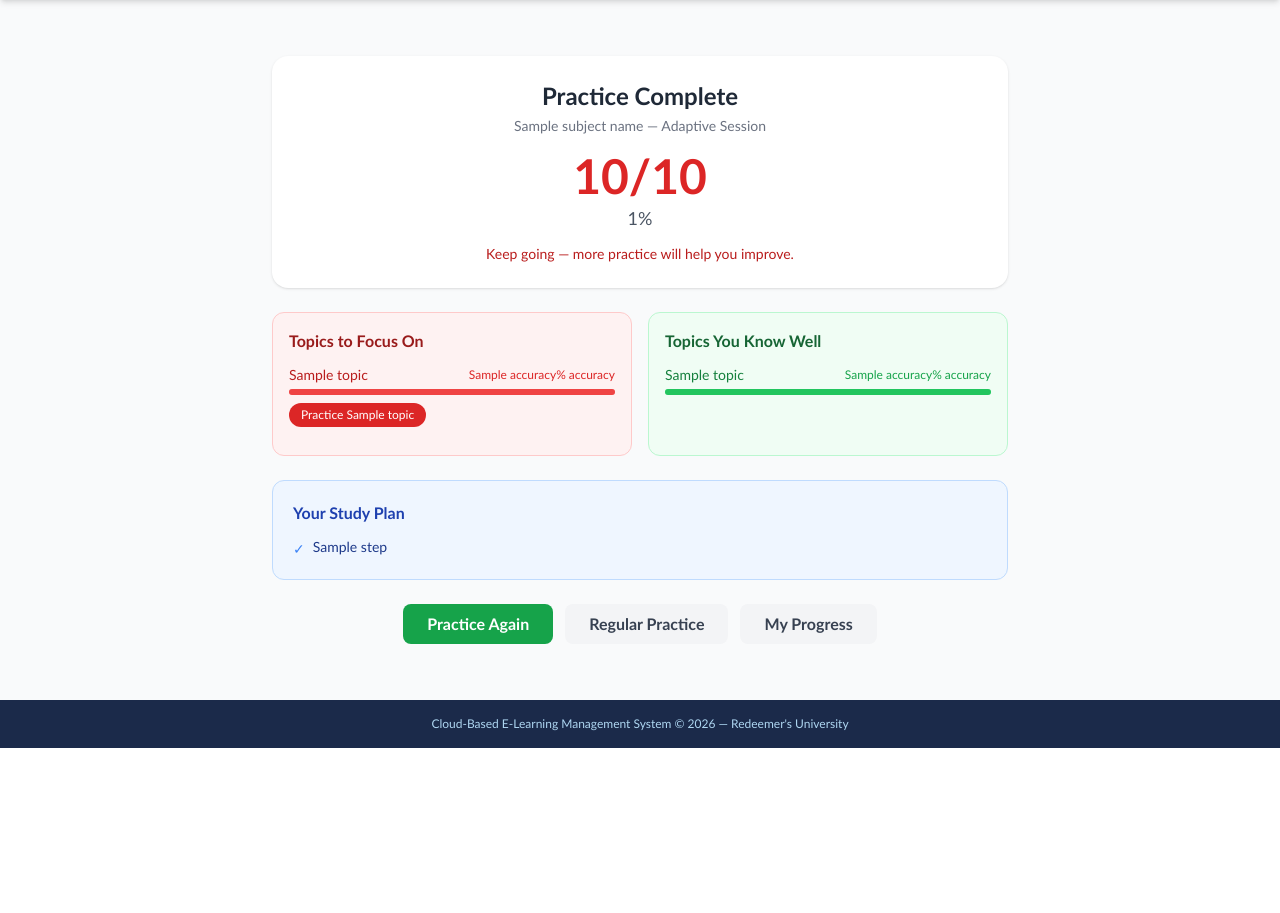
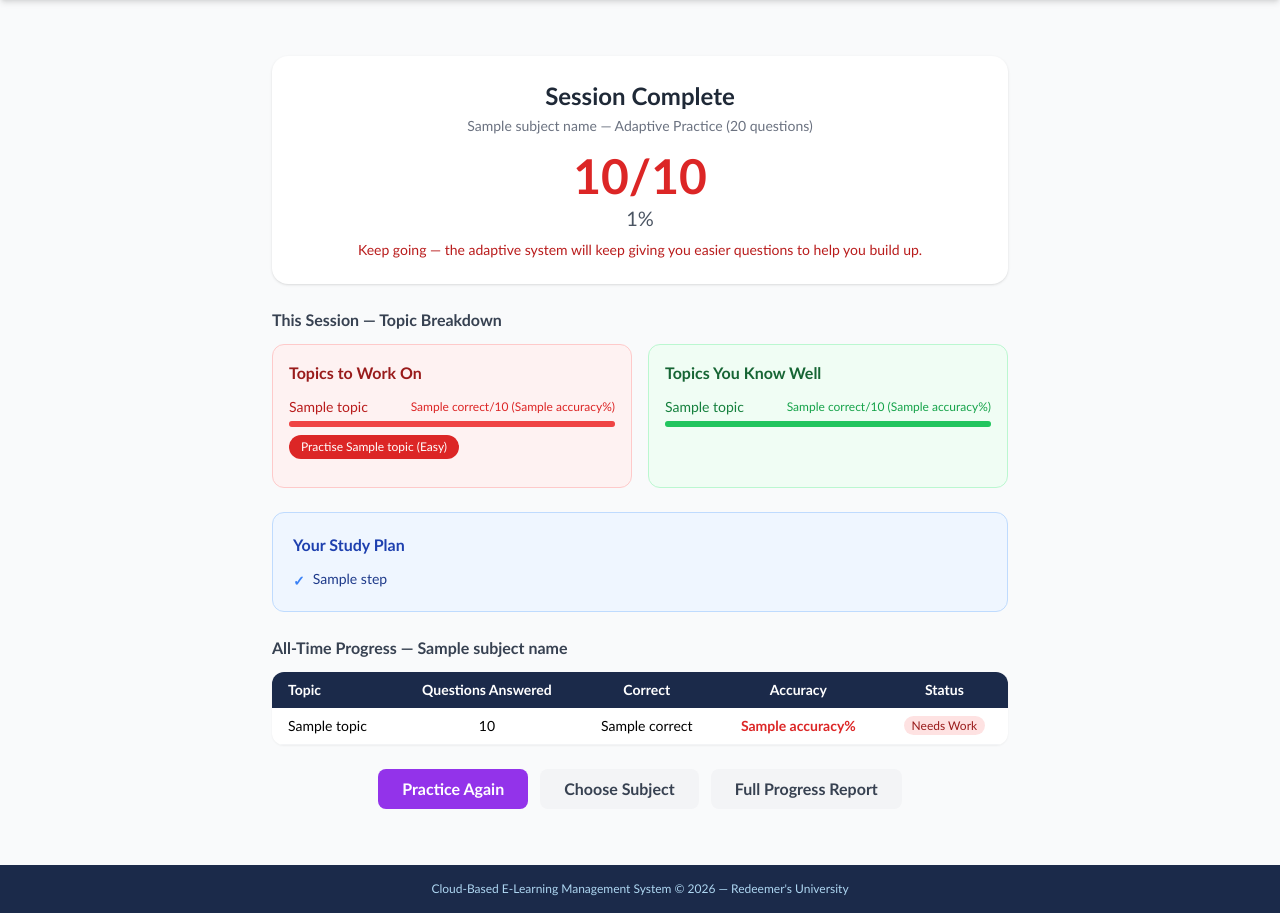
Before and after one commit to eriomo/educloud-elearn, a Django app: template templates/assessments/adaptive_result.html in a window 1280 px wide. Shown: the part 64-977 px from the top of the page. Before the commit the page ends 812 px from the top, so only its background shows below. Run offline with Django 4.2, Linux system fonts and the light colour scheme; the template is opened without the code that fills it: most values are stand-ins (such as "Sample title", 1, 10 or a date in 2020); some libraries are stand-ins or nearby versions.

Commit message:
Update adaptive_result.html for session completion display

```diff
--- a/templates/assessments/adaptive_result.html
+++ b/templates/assessments/adaptive_result.html
@@ -5,38 +5,45 @@
 
   <!-- Score banner -->
   <div class="bg-white rounded-2xl shadow p-6 mb-6 text-center">
-    <h1 class="text-2xl font-bold text-gray-800 mb-1">Practice Complete</h1>
-    <p class="text-gray-500 text-sm mb-4">{{ subject_name }} — Adaptive Session</p>
-    <div class="text-5xl font-bold {% if percentage >= 70 %}text-green-600{% elif percentage >= 40 %}text-yellow-600{% else %}text-red-600{% endif %} mb-1">
+    <h1 class="text-2xl font-bold text-gray-800 mb-1">Session Complete</h1>
+    <p class="text-gray-500 text-sm mb-4">{{ subject_name }} — Adaptive Practice (20 questions)</p>
+    <div class="text-5xl font-bold mb-1
+      {% if percentage >= 70 %}text-green-600
+      {% elif percentage >= 40 %}text-yellow-600
+      {% else %}text-red-600{% endif %}">
       {{ score }}/{{ total }}
     </div>
-    <div class="text-lg text-gray-600">{{ percentage }}%</div>
-    <div class="mt-3 text-sm {% if percentage >= 70 %}text-green-700{% elif percentage >= 40 %}text-yellow-700{% else %}text-red-700{% endif %}">
-      {% if percentage >= 70 %}Excellent work — you are performing above the pass mark.
-      {% elif percentage >= 40 %}Good effort — keep practising to build confidence.
-      {% else %}Keep going — more practice will help you improve.{% endif %}
+    <div class="text-xl text-gray-600 mb-2">{{ percentage }}%</div>
+    <div class="text-sm
+      {% if percentage >= 70 %}text-green-700
+      {% elif percentage >= 40 %}text-yellow-700
+      {% else %}text-red-700{% endif %}">
+      {% if percentage >= 70 %}Excellent — you are above the pass mark. Keep pushing!
+      {% elif percentage >= 40 %}Good effort — targeted practice on your weak topics will lift your score.
+      {% else %}Keep going — the adaptive system will keep giving you easier questions to help you build up.{% endif %}
     </div>
   </div>
 
-  <!-- Topic breakdown -->
+  <!-- This session: topic breakdown -->
   {% if weak_topics or strong_topics %}
+  <h2 class="font-bold text-gray-700 mb-3">This Session — Topic Breakdown</h2>
   <div class="grid grid-cols-1 md:grid-cols-2 gap-4 mb-6">
 
     {% if weak_topics %}
     <div class="bg-red-50 border border-red-200 rounded-xl p-4">
-      <h2 class="font-semibold text-red-800 mb-3">Topics to Focus On</h2>
+      <h3 class="font-semibold text-red-800 mb-3">Topics to Work On</h3>
       {% for t in weak_topics %}
       <div class="mb-3">
         <div class="flex justify-between items-center mb-1">
           <span class="text-sm font-medium text-red-700">{{ t.topic }}</span>
-          <span class="text-xs text-red-600">{{ t.accuracy }}% accuracy</span>
+          <span class="text-xs text-red-600">{{ t.correct }}/{{ t.total }} ({{ t.accuracy }}%)</span>
         </div>
         <div class="w-full bg-red-200 rounded-full h-1.5">
-          <div class="bg-red-500 h-1.5 rounded-full" style="width: {{ t.accuracy }}%"></div>
+          <div class="bg-red-500 h-1.5 rounded-full" style="width:{{ t.accuracy }}%"></div>
         </div>
         <a href="{% url 'ce_practice' %}?topic={{ t.topic }}&difficulty=easy"
            class="inline-block mt-2 text-xs bg-red-600 text-white px-3 py-1 rounded-full hover:bg-red-700">
-          Practice {{ t.topic }}
+          Practise {{ t.topic }} (Easy)
         </a>
       </div>
       {% endfor %}
@@ -45,15 +52,15 @@
 
     {% if strong_topics %}
     <div class="bg-green-50 border border-green-200 rounded-xl p-4">
-      <h2 class="font-semibold text-green-800 mb-3">Topics You Know Well</h2>
+      <h3 class="font-semibold text-green-800 mb-3">Topics You Know Well</h3>
       {% for t in strong_topics %}
       <div class="mb-2">
         <div class="flex justify-between items-center mb-1">
           <span class="text-sm font-medium text-green-700">{{ t.topic }}</span>
-          <span class="text-xs text-green-600">{{ t.accuracy }}% accuracy</span>
+          <span class="text-xs text-green-600">{{ t.correct }}/{{ t.total }} ({{ t.accuracy }}%)</span>
         </div>
         <div class="w-full bg-green-200 rounded-full h-1.5">
-          <div class="bg-green-500 h-1.5 rounded-full" style="width: {{ t.accuracy }}%"></div>
+          <div class="bg-green-500 h-1.5 rounded-full" style="width:{{ t.accuracy }}%"></div>
         </div>
       </div>
       {% endfor %}
@@ -63,14 +70,14 @@
   </div>
   {% endif %}
 
-  <!-- Study plan from StudentWeakPoint -->
+  <!-- Study plan -->
   {% if study_plan %}
   <div class="bg-blue-50 border border-blue-200 rounded-xl p-5 mb-6">
-    <h2 class="font-semibold text-blue-800 mb-3">Your Study Plan</h2>
+    <h3 class="font-semibold text-blue-800 mb-3">Your Study Plan</h3>
     <ul class="space-y-2">
       {% for step in study_plan %}
       <li class="flex items-start gap-2 text-sm text-blue-900">
-        <span class="mt-0.5 text-blue-500">&#10003;</span>
+        <span class="mt-0.5 text-blue-500 font-bold">&#10003;</span>
         <span>{{ step }}</span>
       </li>
       {% endfor %}
@@ -78,19 +85,57 @@
   </div>
   {% endif %}
 
+  <!-- All-time progress table -->
+  {% if all_time %}
+  <h2 class="font-bold text-gray-700 mb-3">All-Time Progress — {{ subject_name }}</h2>
+  <div class="bg-white rounded-xl shadow-sm overflow-hidden mb-6">
+    <table class="w-full text-sm">
+      <thead class="bg-brand-700 text-white">
+        <tr>
+          <th class="px-4 py-2 text-left">Topic</th>
+          <th class="px-4 py-2 text-center">Questions Answered</th>
+          <th class="px-4 py-2 text-center">Correct</th>
+          <th class="px-4 py-2 text-center">Accuracy</th>
+          <th class="px-4 py-2 text-center">Status</th>
+        </tr>
+      </thead>
+      <tbody>
+        {% for t in all_time %}
+        <tr class="border-b border-gray-100">
+          <td class="px-4 py-2 font-medium">{{ t.topic }}</td>
+          <td class="px-4 py-2 text-center">{{ t.total }}</td>
+          <td class="px-4 py-2 text-center">{{ t.correct }}</td>
+          <td class="px-4 py-2 text-center font-bold
+            {% if t.accuracy >= 70 %}text-green-600
+            {% elif t.accuracy >= 40 %}text-yellow-600
+            {% else %}text-red-600{% endif %}">
+            {{ t.accuracy }}%
+          </td>
+          <td class="px-4 py-2 text-center text-xs">
+            {% if t.accuracy >= 70 %}<span class="bg-green-100 text-green-800 px-2 py-0.5 rounded-full">Strong</span>
+            {% elif t.accuracy >= 40 %}<span class="bg-yellow-100 text-yellow-800 px-2 py-0.5 rounded-full">Building</span>
+            {% else %}<span class="bg-red-100 text-red-800 px-2 py-0.5 rounded-full">Needs Work</span>{% endif %}
+          </td>
+        </tr>
+        {% endfor %}
+      </tbody>
+    </table>
+  </div>
+  {% endif %}
+
   <!-- Actions -->
   <div class="flex flex-wrap gap-3 justify-center">
-    <a href="{% url 'adaptive_home' %}"
-       class="bg-green-600 text-white px-6 py-2 rounded-lg font-semibold hover:bg-green-700">
+    <a href="{% url 'adaptive_start' subject_id %}"
+       class="bg-purple-600 text-white px-6 py-2 rounded-lg font-semibold hover:bg-purple-700">
       Practice Again
     </a>
-    <a href="{% url 'ce_subject_list' %}"
+    <a href="{% url 'adaptive_home' %}"
        class="bg-gray-100 text-gray-700 px-6 py-2 rounded-lg font-semibold hover:bg-gray-200">
-      Regular Practice
+      Choose Subject
     </a>
     <a href="{% url 'student_report' %}"
        class="bg-gray-100 text-gray-700 px-6 py-2 rounded-lg font-semibold hover:bg-gray-200">
-      My Progress
+      Full Progress Report
     </a>
   </div>
 
```
